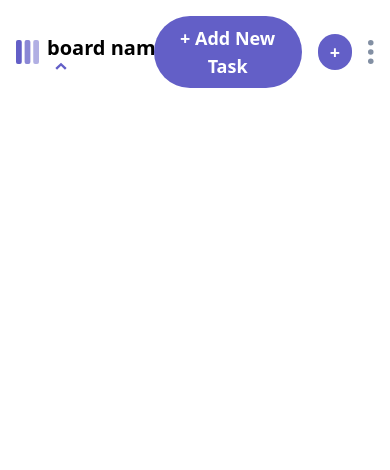
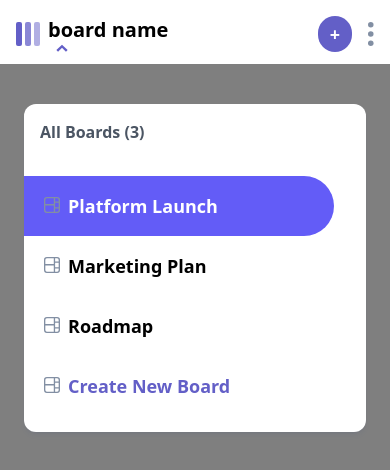
Before and after one commit to LauraAndradd/my-react-app, a React (Vite) app: page / in a window 390 px wide. Both pictures are taken after a click on the picture 61 px from the left and 65 px from the top of the page. Shown: the top 470 px of the page. Built offline with nearby package versions, Linux system fonts and the light colour scheme.

Commit message:
barra lateral para criar novo board

```diff
--- a/src/components/Header.jsx
+++ b/src/components/Header.jsx
@@ -3,6 +3,7 @@ import Logo from "../assets/logo-mobile.svg";
 import iconDown from "../assets/icon-chevron-down.svg";
 import iconUp from "../assets/icon-chevron-up.svg";
 import elipsis from "../assets/icon-vertical-ellipsis.svg";
+import HeaderDropdown from './HeaderDropdown';
 
 
 function Header() {
@@ -30,7 +31,7 @@ function Header() {
             {/* Right Side */}
 
             <div className = 'flex space-x-4 items-center md:space-x-6'>
-                <button className='button'>
+                <button className=' hidden md:block button'>
                     + Add New Task
                 </button>
 
@@ -42,6 +43,8 @@ function Header() {
             </div>
             </header>
 
+            {openDropdown && <HeaderDropdown setOpenDropdown={setOpenDropdown}/>}
+
         </div>
 
   )
--- /dev/null
+++ b/src/components/HeaderDropdown.jsx
@@ -0,0 +1,55 @@
+import React from 'react'
+import { useSelector } from 'react-redux'
+import boardIcon from '../assets/icon-board.svg'
+
+function HeaderDropdown({setOpenDropdown}) {
+
+    const boards = useSelector((state) => state.boards)
+
+    console.log('boards =', boards)
+
+  return (
+    <div
+    className='py-10 px-6 absolute left-0 right-0 bottom-[-100vh] top-16 bg-[#00000080]'
+    onClick={
+        (e) => {
+            if (e.target !== e.currentTarget){
+                return
+            }
+            setOpenDropdown(false)
+        }
+    }>
+        {/*Dropdown Modal*/}
+
+        <div className=' bg-white dark:bg-[#2b2c37] shadow-md shadow-[#364e7e1a] w-full py-4 rounded-xl'>
+            <h3 className='dark:text-gray-300 text-gray-600 font-semibold mx-4 mb-8'>
+                All Boards ({boards?.length})
+            </h3>
+
+            <div>
+                {boards.map((board , index) => (
+                    <div className={` flex items-baseline space-x-2 px-5 py-4 ${board.isActive && 'bg-[#635cf7] rounded-r-full text-white mr-8'}`}
+                    key={index}>
+                        <img src={boardIcon} className=' h-4' />
+                        <p className='text-lg font-bold'>
+                            {board.name}
+                        </p>
+                    </div>
+                ))}
+                <div className=' flex items-baseline space-x-2 text-[#635fc7] px-5 py-4'>
+                    <img src={boardIcon} className='h-4' />
+                    <p className=' text-lg font-bold'>
+                        Create New Board
+                    </p>
+
+                </div>
+
+            </div>
+
+        </div>
+
+    </div>
+  )
+}
+
+export default HeaderDropdown
--- a/src/data/data.json
+++ b/src/data/data.json
@@ -2,7 +2,7 @@
   "boards": [
     {
       "name": "Platform Launch",
-      "isActive" : false,
+      "isActive" : true,
       "columns": [
         {
           "name": "Todo",
```
